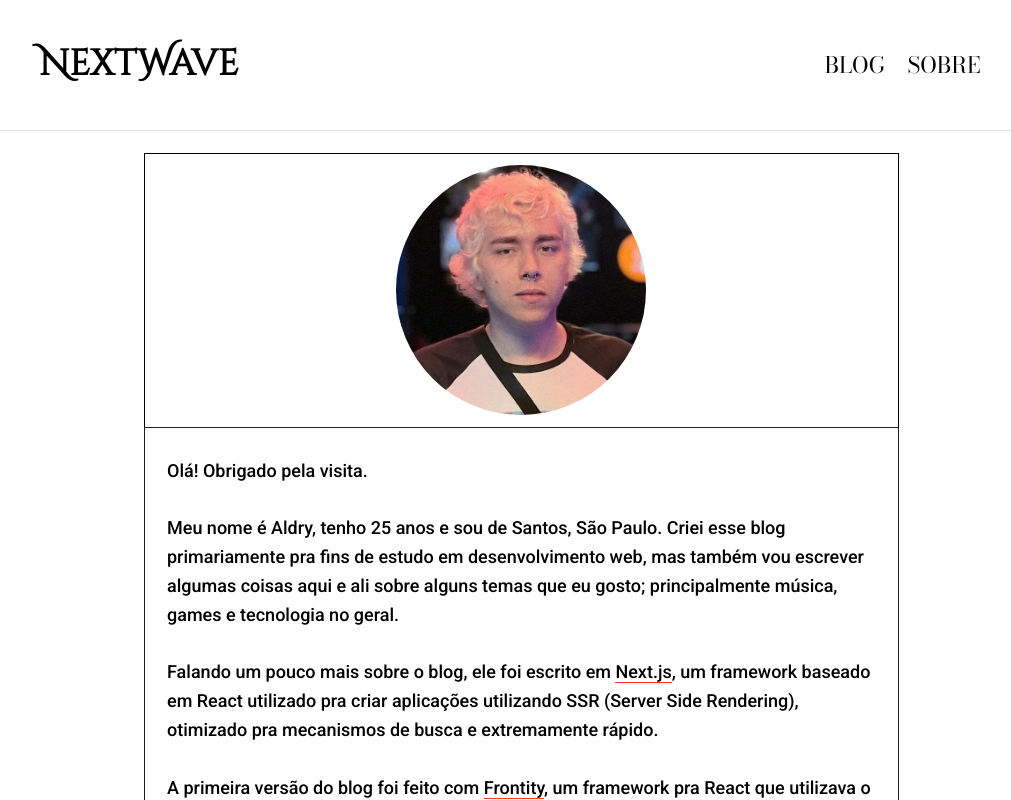
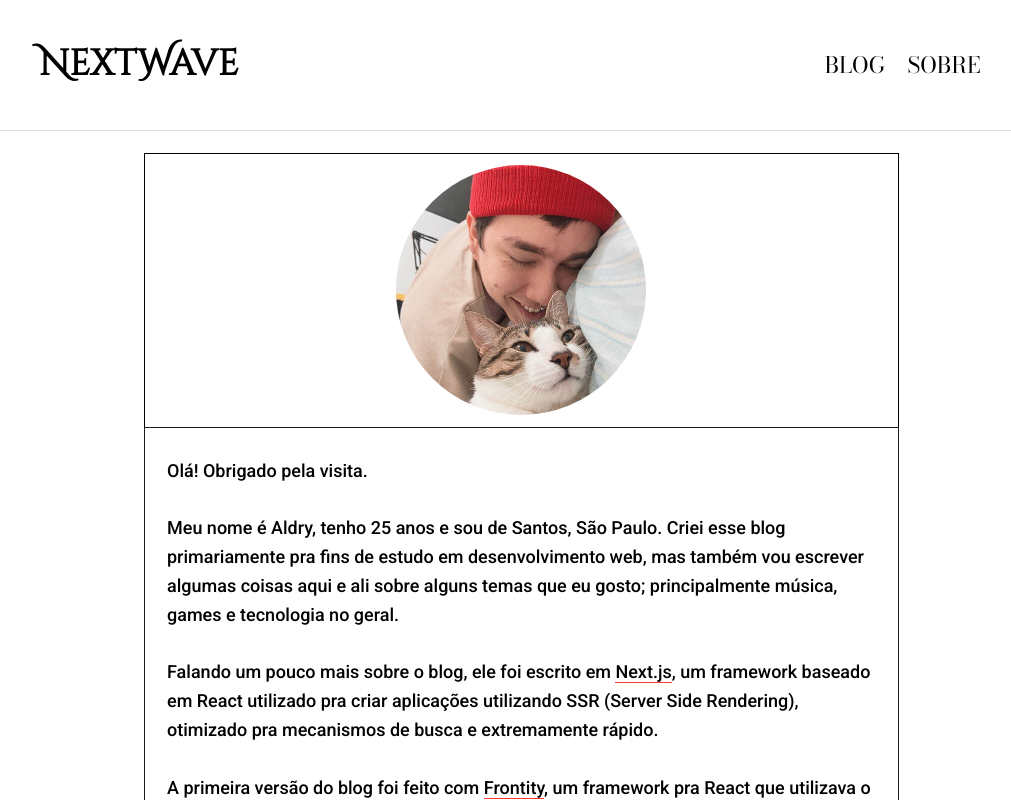
Before and after one commit to xldry/nextwave, a Next.js app: page /sobre in a window 1280 px wide. Shown: the top 800 px of the page, without its empty margins (119-1130 px from the left). Built offline with nearby package versions, Linux system fonts and the light colour scheme.

Commit message:
changed profile picture

```diff
--- a/pages/posts/[id].js
+++ b/pages/posts/[id].js
@@ -58,7 +58,7 @@ export default function Post({ postData, allPostsData }) {
       <S.PostInfo>
         <S.AuthorAvatar>
           <Image
-            src="/images/profile.jpeg"
+            src="/images/profile.jpg"
             width={56}
             height={56}
           />
--- a/pages/sobre.js
+++ b/pages/sobre.js
@@ -13,7 +13,7 @@ export default function About() {
       <S.AboutContainer>
         <S.AboutPicture>
           <Image
-            src="/images/profile.jpeg"
+            src="/images/profile.jpg"
             width={250}
             height={250}
           />
```
Also changed, not shown: public/images/profile.jpeg (deleted), public/images/profile.jpg (added).
